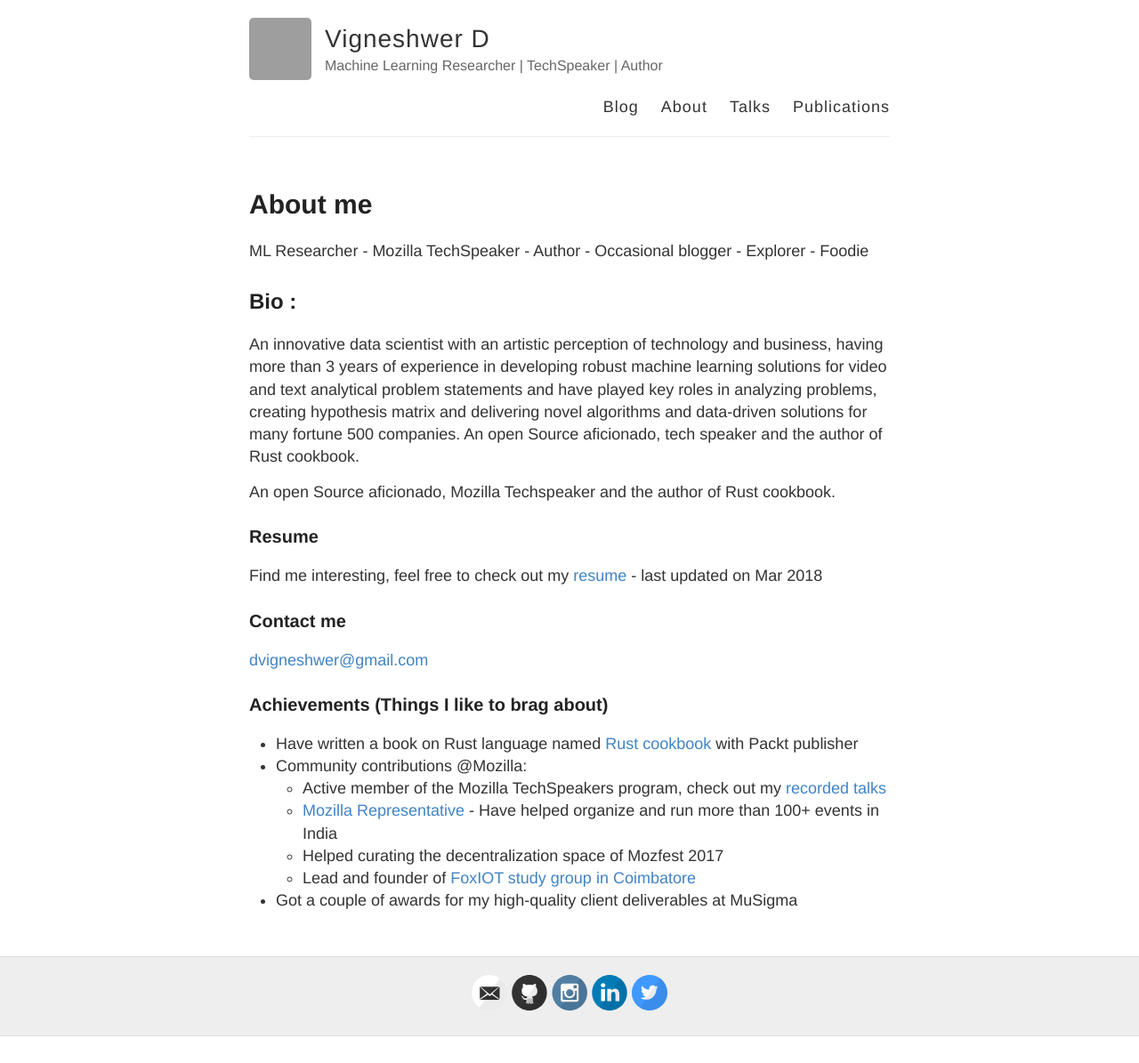
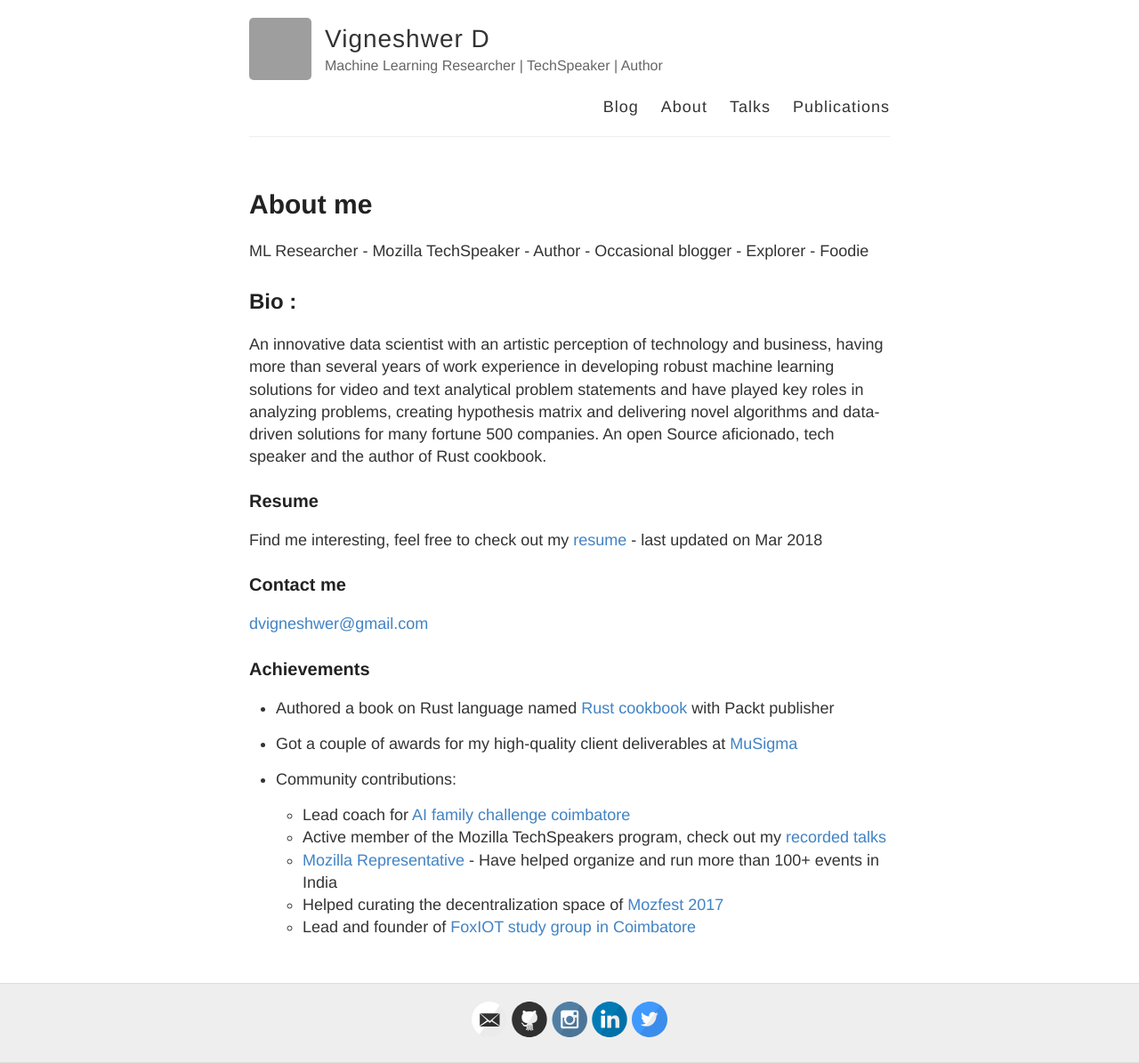
Before and after one commit to dvigneshwer/dvigneshwer.github.io, a Jekyll site: the page built from about.md, in a window 1280 px wide. Shown: the whole page at 89% size. Built offline with Jekyll 4.4.1, drawn with Linux system fonts in a browser that asks for light colours; before the commit the page ends 1165 px from its top, so only the background shows below that; grey boxes are pictures that could not be loaded.

Commit message:
Update about.md

```diff
--- a/about.md
+++ b/about.md
@@ -8,9 +8,7 @@
 
 ## Bio :
 
-An innovative data scientist with an artistic perception of technology and business, having more than 3 years of experience in developing robust machine learning solutions for video and text analytical problem statements and have played key roles in analyzing problems, creating hypothesis matrix and delivering novel algorithms and data-driven solutions for many fortune 500 companies. An open Source aficionado, tech speaker and the author of Rust cookbook.
-
-An open Source aficionado, Mozilla Techspeaker and the author of Rust cookbook.
+An innovative data scientist with an artistic perception of technology and business, having more than several years of work experience in developing robust machine learning solutions for video and text analytical problem statements and have played key roles in analyzing problems, creating hypothesis matrix and delivering novel algorithms and data-driven solutions for many fortune 500 companies. An open Source aficionado, tech speaker and the author of Rust cookbook.
 
 ### Resume
 
@@ -20,12 +18,15 @@
 
 [dvigneshwer@gmail.com](mailto:dvigneshwer@gmail.com)
 
-### Achievements (Things I like to brag about)
+### Achievements
 
-* Have written a book on Rust language named [Rust cookbook](https://www.packtpub.com/application-development/rust-cookbook) with Packt publisher
-* Community contributions @Mozilla:
+* Authored a book on Rust language named [Rust cookbook](https://www.packtpub.com/application-development/rust-cookbook) with Packt publisher
+
+* Got a couple of awards for my high-quality client deliverables at [MuSigma](https://www.mu-sigma.com/)
+
+* Community contributions:
+    * Lead coach for [AI family challenge coimbatore](https://www.curiositymachine.org/aichallenge/)
     * Active member of the Mozilla TechSpeakers program, check out my [recorded talks](https://www.youtube.com/watch?v=Zqzwkiii2NE&index=1&list=PLLYM4qs6CxRAPDyji-Y4A0KvVz0e7SJ6o)
     * [Mozilla Representative](https://reps.mozilla.org/u/dvigneshwer/) - Have helped organize and run more than 100+ events in India
-    * Helped curating the decentralization space of Mozfest 2017
+    * Helped curating the decentralization space of [Mozfest 2017](https://mozillafestival.org/)
     * Lead and founder of [FoxIOT study group in Coimbatore](https://science.mozilla.org/blog/sgs-viki-dhinakaran)
-* Got a couple of awards for my high-quality client deliverables at MuSigma
```
